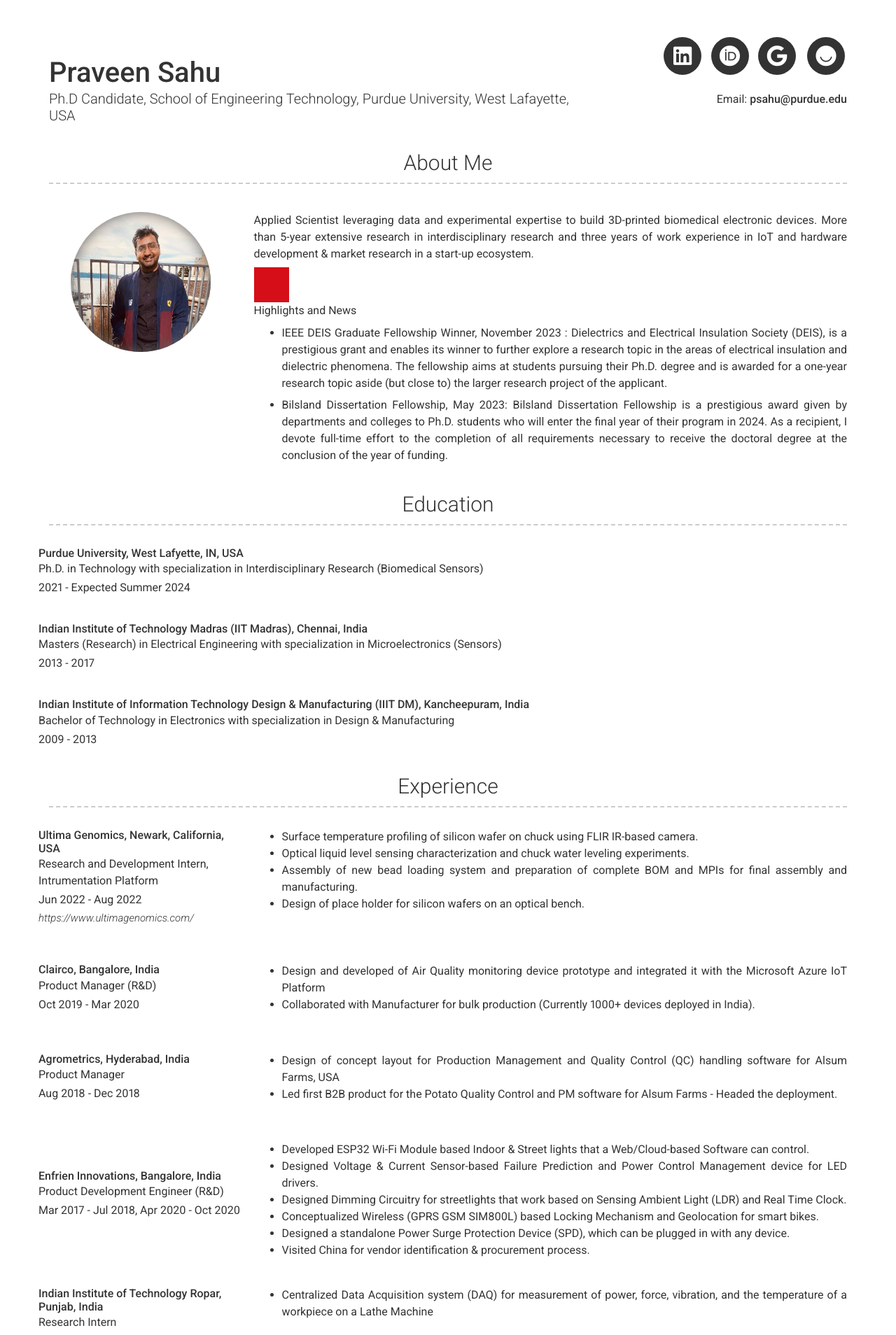
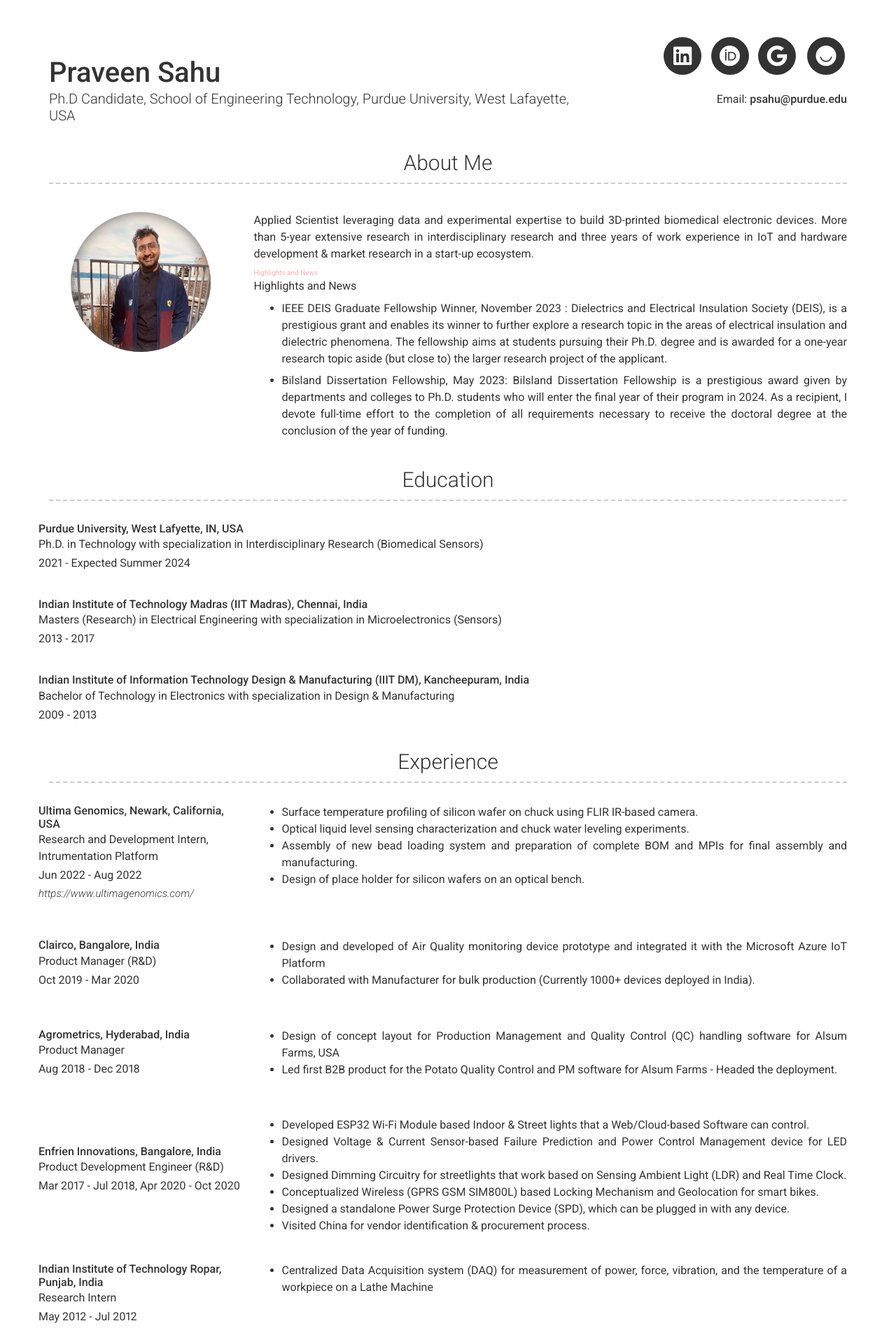
Before and after one commit to praveensahuatpurdue/praveensahuatpurdue.github.io, a Jekyll site: the page built from index.md, in a window 1280 px wide. Shown: the top 1908 px of the page at 70% size. Built offline with Jekyll 4.4.1, drawn with Linux system fonts in a browser that asks for light colours; nearby versions of some CDN libraries.

Commit message:
highlisght and news

```diff
--- a/_includes/about.html
+++ b/_includes/about.html
@@ -9,7 +9,22 @@
     {%- endif -%}
     <div class="{{ 'col-xs-12 ' }}{%- if site.about_profile_image -%}col-sm-8 col-md-9 col-print-12{%- endif -%}">
       {{ site.about_content | strip | markdownify }}
-      <div class="flag"></div>
+      <style>
+        .highlighted-text {
+            color: red;
+            animation: blink 1s infinite; /* Blinking animation */
+        }
+
+        @keyframes blink {
+            0%, 50%, 100% {
+                opacity: 1;
+            }
+            25%, 75% {
+                opacity: 0;
+            }
+        }
+        </style>
+        <span class="highlighted-text">Highlights and News</span>
       {{ site.highlights | strip | markdownify}}
     </div>
   </div>
```
